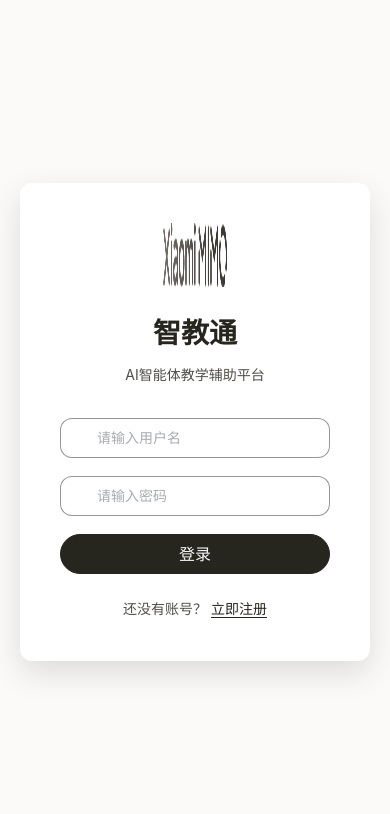
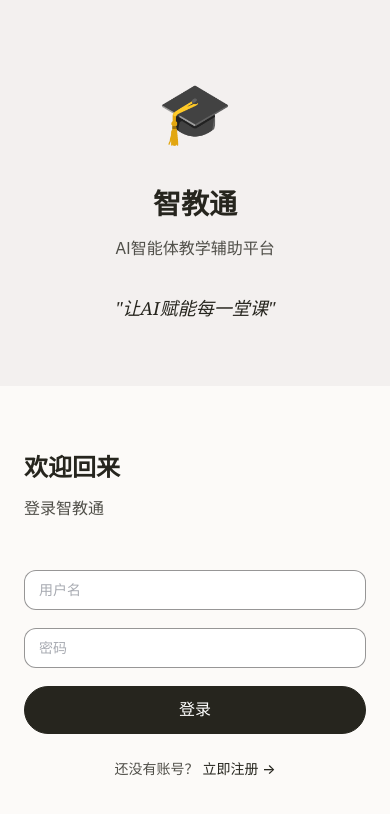
Before and after one commit to xinyuzhang610/-, a Vue app in the folder source/frontend/: page /login in a window 390 px wide. Shown: the top 814 px of the page. Built offline with nearby package versions, Linux system fonts and the light colour scheme.

Commit message:
feat: 登录注册页左右分栏布局、响应式适配完成

```diff
--- a/source/frontend/src/views/Login.vue
+++ b/source/frontend/src/views/Login.vue
@@ -1,10 +1,20 @@
 <template>
-  <div class="login-container">
-    <div class="login-card">
-      <div class="login-header">
-        <img src="../assets/logo.png" alt="智教通" class="login-logo" />
-        <h1 class="login-title">智教通</h1>
-        <p class="login-subtitle">AI智能体教学辅助平台</p>
+  <div class="auth-container">
+    <!-- 左侧插画 -->
+    <div class="auth-illustration">
+      <div class="illustration-content">
+        <div class="illustration-icon">🎓</div>
+        <h2 class="illustration-title">智教通</h2>
+        <p class="illustration-desc">AI智能体教学辅助平台</p>
+        <p class="illustration-quote">"让AI赋能每一堂课"</p>
+      </div>
+    </div>
+
+    <!-- 右侧表单 -->
+    <div class="auth-form">
+      <div class="form-header">
+        <h1 class="form-title">欢迎回来</h1>
+        <p class="form-subtitle">登录智教通</p>
       </div>
 
       <el-form
@@ -16,8 +26,7 @@
         <el-form-item prop="username">
           <el-input
             v-model="loginForm.username"
-            placeholder="请输入用户名"
-            prefix-icon="User"
+            placeholder="用户名"
             size="large"
           />
         </el-form-item>
@@ -26,15 +35,13 @@
           <el-input
             v-model="loginForm.password"
             type="password"
-            placeholder="请输入密码"
-            prefix-icon="Lock"
+            placeholder="密码"
             size="large"
             show-password
             @keyup.enter="handleLogin"
           />
         </el-form-item>
 
-        <el-form-item>
         <el-button
           type="primary"
           size="large"
@@ -44,12 +51,11 @@
         >
           登录
         </el-button>
-        </el-form-item>
       </el-form>
 
-      <div class="login-footer">
+      <div class="form-footer">
         <span>还没有账号？</span>
-        <router-link to="/register" class="register-link">立即注册</router-link>
+        <router-link to="/register" class="register-link">立即注册 →</router-link>
       </div>
     </div>
   </div>
@@ -109,56 +115,90 @@ const handleLogin = async () => {
 </script>
 
 <style scoped>
-.login-container {
+.auth-container {
+  display: flex;
   min-height: 100vh;
+}
+
+/* 左侧插画 */
+.auth-illustration {
+  flex: 1;
   display: flex;
   align-items: center;
   justify-content: center;
-  background: var(--color-bg);
-  padding: 20px;
+  background: var(--color-chip-bg);
+  padding: var(--space-2xl);
+  animation: fadeInLeft 0.5s var(--ease-out);
 }
 
-.login-card {
-  width: 100%;
-  max-width: 400px;
-  background: white;
-  border-radius: 12px;
-  padding: 40px;
-  box-shadow: 0 12px 32px rgba(0, 0, 0, 0.12);
+.illustration-content {
+  text-align: center;
 }
 
-.login-header {
-  text-align: center;
-  margin-bottom: 32px;
+.illustration-icon {
+  font-size: 80px;
+  margin-bottom: var(--space-lg);
 }
 
-.login-logo {
-  width: 64px;
-  height: 64px;
-  margin-bottom: 16px;
+.illustration-title {
+  font-family: var(--font-heading);
+  font-size: 36px;
+  font-weight: 600;
+  color: var(--color-ink);
+  margin-bottom: var(--space-sm);
 }
 
-.login-title {
-  font-family: var(--font-display);
-  font-size: 28px;
+.illustration-desc {
+  font-family: var(--font-body);
+  font-size: 16px;
+  color: var(--color-ink-soft);
+  margin-bottom: var(--space-xl);
+}
+
+.illustration-quote {
+  font-family: var(--font-title);
+  font-size: 18px;
+  font-style: italic;
+  color: var(--color-ink);
+}
+
+/* 右侧表单 */
+.auth-form {
+  flex: 1;
+  display: flex;
+  flex-direction: column;
+  justify-content: center;
+  padding: var(--space-2xl);
+  max-width: 500px;
+  animation: fadeInRight 0.5s var(--ease-out) 0.2s both;
+}
+
+.form-header {
+  margin-bottom: var(--space-2xl);
+}
+
+.form-title {
+  font-family: var(--font-heading);
+  font-size: 32px;
   font-weight: 600;
   color: var(--color-ink);
-  margin-bottom: 8px;
+  margin-bottom: var(--space-sm);
 }
 
-.login-subtitle {
-  font-family: var(--font-sans);
-  font-size: 14px;
+.form-subtitle {
+  font-family: var(--font-body);
+  font-size: 16px;
   color: var(--color-ink-soft);
 }
 
 .login-form {
-  margin-bottom: 24px;
+  margin-bottom: var(--space-lg);
 }
 
 .login-form :deep(.el-input__wrapper) {
   border-radius: var(--radius-md);
   box-shadow: 0 0 0 1px var(--color-border) inset;
+  transition: box-shadow var(--duration-fast) ease;
 }
 
 .login-form :deep(.el-input__wrapper:hover) {
@@ -166,41 +206,96 @@ const handleLogin = async () => {
 }
 
 .login-form :deep(.el-input__wrapper.is-focus) {
-  box-shadow: 0 0 0 1px var(--color-ink) inset;
+  box-shadow: 0 0 0 2px var(--color-ink) inset;
 }
 
 .login-btn {
   width: 100%;
-  border-radius: 46px;
-  font-family: var(--font-misans);
+  border-radius: var(--radius-full);
+  font-family: var(--font-ui);
   font-size: 16px;
   font-weight: 500;
-  background: var(--color-ink);
-  border-color: var(--color-ink);
-  color: #fafafa;
-  height: 40px;
+  background: var(--color-primary);
+  border-color: var(--color-primary);
+  height: 48px;
+  transition: all var(--duration-fast) ease;
 }
 
 .login-btn:hover {
-  background: #3a3933;
-  border-color: #3a3933;
+  background: var(--color-primary-hover);
+  border-color: var(--color-primary-hover);
+  transform: translateY(-1px);
+  box-shadow: var(--shadow-md);
 }
 
-.login-footer {
+.form-footer {
   text-align: center;
-  font-family: var(--font-sans);
+  font-family: var(--font-body);
   font-size: 14px;
   color: var(--color-ink-soft);
 }
 
 .register-link {
-  color: var(--color-ink);
-  margin-left: 4px;
-  text-decoration: underline;
-  text-underline-offset: 3px;
+  color: var(--color-primary);
+  margin-left: var(--space-xs);
+  text-decoration: none;
+  font-weight: 500;
+  transition: color var(--duration-fast) ease;
 }
 
 .register-link:hover {
-  color: #3a3933;
+  color: var(--color-primary-hover);
+}
+
+/* 动画 */
+@keyframes fadeInLeft {
+  from {
+    opacity: 0;
+    transform: translateX(-20px);
+  }
+  to {
+    opacity: 1;
+    transform: translateX(0);
+  }
+}
+
+@keyframes fadeInRight {
+  from {
+    opacity: 0;
+    transform: translateX(20px);
+  }
+  to {
+    opacity: 1;
+    transform: translateX(0);
+  }
+}
+
+/* 响应式 */
+@media (max-width: 768px) {
+  .auth-container {
+    flex-direction: column;
+  }
+
+  .auth-illustration {
+    min-height: 200px;
+    padding: var(--space-lg);
+  }
+
+  .illustration-icon {
+    font-size: 60px;
+  }
+
+  .illustration-title {
+    font-size: 28px;
+  }
+
+  .auth-form {
+    max-width: 100%;
+    padding: var(--space-lg);
+  }
+
+  .form-title {
+    font-size: 24px;
+  }
 }
 </style>
--- a/source/frontend/src/views/Register.vue
+++ b/source/frontend/src/views/Register.vue
@@ -1,10 +1,20 @@
 <template>
-  <div class="register-container">
-    <div class="register-card">
-      <div class="register-header">
-        <img src="../assets/logo.png" alt="智教通" class="register-logo" />
-        <h1 class="register-title">注册账号</h1>
-        <p class="register-subtitle">加入智教通，开启智能教学之旅</p>
+  <div class="auth-container">
+    <!-- 左侧插画 -->
+    <div class="auth-illustration">
+      <div class="illustration-content">
+        <div class="illustration-icon">📚</div>
+        <h2 class="illustration-title">加入智教通</h2>
+        <p class="illustration-desc">开启智能教学之旅</p>
+        <p class="illustration-quote">"让AI赋能每一堂课"</p>
+      </div>
+    </div>
+
+    <!-- 右侧表单 -->
+    <div class="auth-form">
+      <div class="form-header">
+        <h1 class="form-title">注册账号</h1>
+        <p class="form-subtitle">创建您的智教通账号</p>
       </div>
 
       <el-form
@@ -18,7 +28,6 @@
           <el-input
             v-model="registerForm.username"
             placeholder="请输入用户名"
-            prefix-icon="User"
             size="large"
           />
         </el-form-item>
@@ -28,7 +37,6 @@
             v-model="registerForm.password"
             type="password"
             placeholder="请输入密码（至少6位）"
-            prefix-icon="Lock"
             size="large"
             show-password
           />
@@ -39,7 +47,6 @@
             v-model="registerForm.confirmPassword"
             type="password"
             placeholder="请再次输入密码"
-            prefix-icon="Lock"
             size="large"
             show-password
           />
@@ -97,7 +104,6 @@
           </el-select>
         </el-form-item>
 
-        <el-form-item>
         <el-button
           type="primary"
           size="large"
@@ -107,12 +113,11 @@
         >
           注册
         </el-button>
-        </el-form-item>
       </el-form>
 
-      <div class="register-footer">
+      <div class="form-footer">
         <span>已有账号？</span>
-        <router-link to="/login" class="login-link">立即登录</router-link>
+        <router-link to="/login" class="login-link">立即登录 →</router-link>
       </div>
     </div>
   </div>
@@ -198,55 +203,88 @@ const handleRegister = async () => {
 </script>
 
 <style scoped>
-.register-container {
+.auth-container {
+  display: flex;
   min-height: 100vh;
+}
+
+/* 左侧插画 */
+.auth-illustration {
+  flex: 1;
   display: flex;
   align-items: center;
   justify-content: center;
-  background: var(--color-bg);
-  padding: 20px;
+  background: var(--color-chip-bg);
+  padding: var(--space-2xl);
+  animation: fadeInLeft 0.5s var(--ease-out);
 }
 
-.register-card {
-  width: 100%;
-  max-width: 480px;
-  background: white;
-  border-radius: 12px;
-  padding: 40px;
-  box-shadow: 0 12px 32px rgba(0, 0, 0, 0.12);
+.illustration-content {
+  text-align: center;
 }
 
-.register-header {
-  text-align: center;
-  margin-bottom: 32px;
+.illustration-icon {
+  font-size: 80px;
+  margin-bottom: var(--space-lg);
 }
 
-.register-logo {
-  width: 64px;
-  height: 64px;
-  margin-bottom: 16px;
+.illustration-title {
+  font-family: var(--font-heading);
+  font-size: 36px;
+  font-weight: 600;
+  color: var(--color-ink);
+  margin-bottom: var(--space-sm);
 }
 
-.register-title {
-  font-family: var(--font-display);
-  font-size: 28px;
+.illustration-desc {
+  font-family: var(--font-body);
+  font-size: 16px;
+  color: var(--color-ink-soft);
+  margin-bottom: var(--space-xl);
+}
+
+.illustration-quote {
+  font-family: var(--font-title);
+  font-size: 18px;
+  font-style: italic;
+  color: var(--color-ink);
+}
+
+/* 右侧表单 */
+.auth-form {
+  flex: 1;
+  display: flex;
+  flex-direction: column;
+  justify-content: center;
+  padding: var(--space-2xl);
+  max-width: 500px;
+  animation: fadeInRight 0.5s var(--ease-out) 0.2s both;
+}
+
+.form-header {
+  margin-bottom: var(--space-2xl);
+}
+
+.form-title {
+  font-family: var(--font-heading);
+  font-size: 32px;
   font-weight: 600;
   color: var(--color-ink);
-  margin-bottom: 8px;
+  margin-bottom: var(--space-sm);
 }
 
-.register-subtitle {
-  font-family: var(--font-sans);
-  font-size: 14px;
+.form-subtitle {
+  font-family: var(--font-body);
+  font-size: 16px;
   color: var(--color-ink-soft);
 }
 
 .register-form {
-  margin-bottom: 24px;
+  margin-bottom: var(--space-lg);
 }
 
 .register-form :deep(.el-form-item__label) {
-  font-family: var(--font-sans);
+  font-family: var(--font-ui);
   font-size: 14px;
   color: var(--color-ink);
 }
@@ -254,6 +292,7 @@ const handleRegister = async () => {
 .register-form :deep(.el-input__wrapper) {
   border-radius: var(--radius-md);
   box-shadow: 0 0 0 1px var(--color-border) inset;
+  transition: box-shadow var(--duration-fast) ease;
 }
 
 .register-form :deep(.el-input__wrapper:hover) {
@@ -261,7 +300,7 @@ const handleRegister = async () => {
 }
 
 .register-form :deep(.el-input__wrapper.is-focus) {
-  box-shadow: 0 0 0 1px var(--color-ink) inset;
+  box-shadow: 0 0 0 2px var(--color-ink) inset;
 }
 
 .register-form :deep(.el-select .el-input__wrapper) {
@@ -270,36 +309,91 @@ const handleRegister = async () => {
 
 .register-btn {
   width: 100%;
-  border-radius: 46px;
-  font-family: var(--font-misans);
+  border-radius: var(--radius-full);
+  font-family: var(--font-ui);
   font-size: 16px;
   font-weight: 500;
-  background: var(--color-ink);
-  border-color: var(--color-ink);
-  color: #fafafa;
-  height: 40px;
+  background: var(--color-primary);
+  border-color: var(--color-primary);
+  height: 48px;
+  transition: all var(--duration-fast) ease;
 }
 
 .register-btn:hover {
-  background: #3a3933;
-  border-color: #3a3933;
+  background: var(--color-primary-hover);
+  border-color: var(--color-primary-hover);
+  transform: translateY(-1px);
+  box-shadow: var(--shadow-md);
 }
 
-.register-footer {
+.form-footer {
   text-align: center;
-  font-family: var(--font-sans);
+  font-family: var(--font-body);
   font-size: 14px;
   color: var(--color-ink-soft);
 }
 
 .login-link {
-  color: var(--color-ink);
-  margin-left: 4px;
-  text-decoration: underline;
-  text-underline-offset: 3px;
+  color: var(--color-primary);
+  margin-left: var(--space-xs);
+  text-decoration: none;
+  font-weight: 500;
+  transition: color var(--duration-fast) ease;
 }
 
 .login-link:hover {
-  color: #3a3933;
+  color: var(--color-primary-hover);
+}
+
+/* 动画 */
+@keyframes fadeInLeft {
+  from {
+    opacity: 0;
+    transform: translateX(-20px);
+  }
+  to {
+    opacity: 1;
+    transform: translateX(0);
+  }
+}
+
+@keyframes fadeInRight {
+  from {
+    opacity: 0;
+    transform: translateX(20px);
+  }
+  to {
+    opacity: 1;
+    transform: translateX(0);
+  }
+}
+
+/* 响应式 */
+@media (max-width: 768px) {
+  .auth-container {
+    flex-direction: column;
+  }
+
+  .auth-illustration {
+    min-height: 200px;
+    padding: var(--space-lg);
+  }
+
+  .illustration-icon {
+    font-size: 60px;
+  }
+
+  .illustration-title {
+    font-size: 28px;
+  }
+
+  .auth-form {
+    max-width: 100%;
+    padding: var(--space-lg);
+  }
+
+  .form-title {
+    font-size: 24px;
+  }
 }
 </style>
```
Lines whose indentation alone changed are shown as unchanged.
